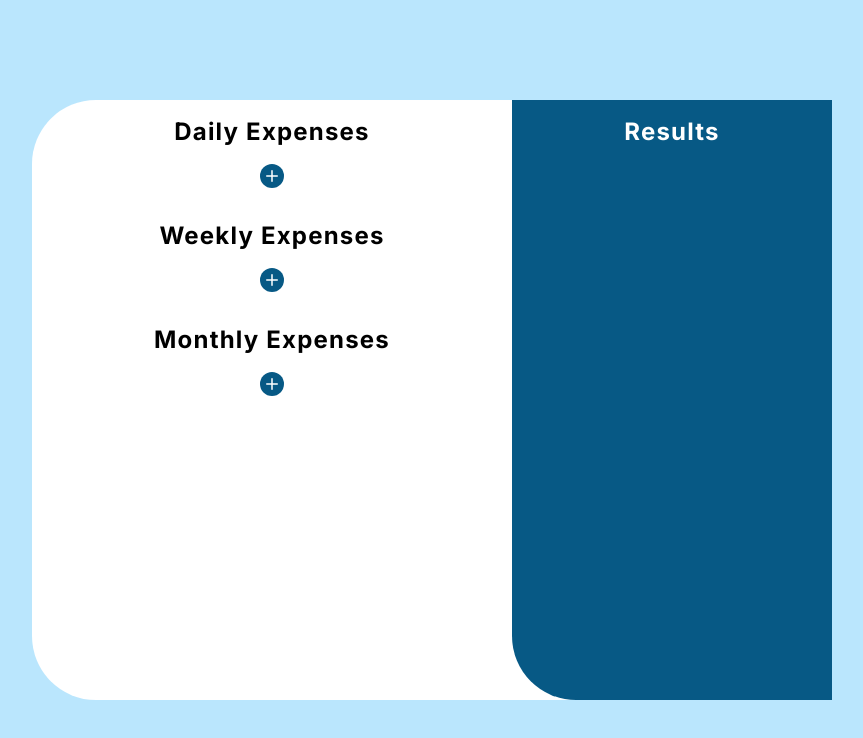
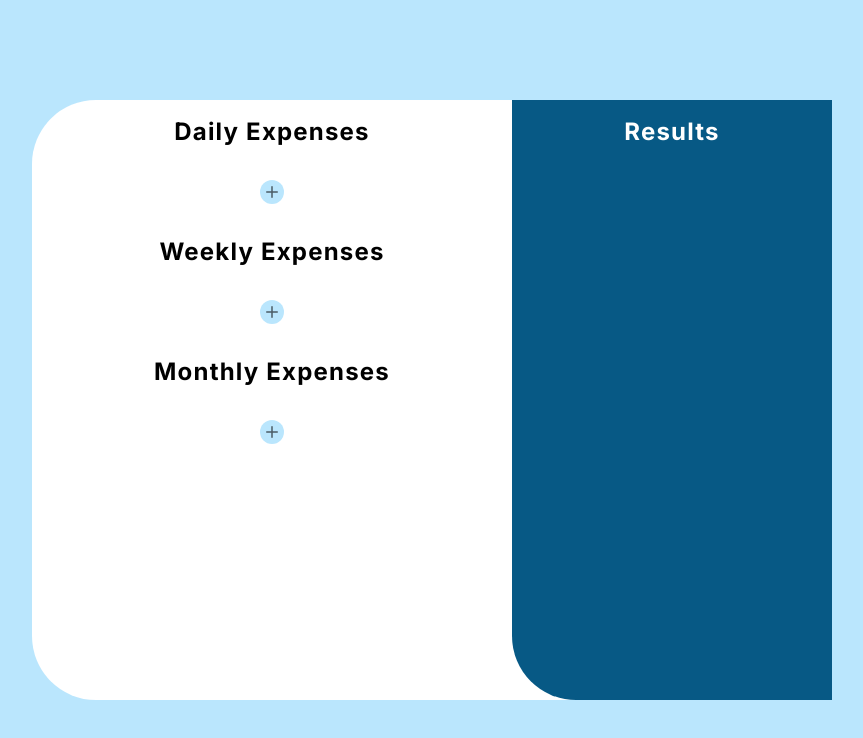
Before and after one commit to williamalowe/xpense, a Next.js app: page / in a window 1280 px wide. Shown: the top 738 px of the page, without its empty margins (208-1071 px from the left). Built offline with nearby package versions, Linux system fonts and the light colour scheme.

Commit message:
styles: minor styling adjustments

```diff
--- a/src/components/expense-section.tsx
+++ b/src/components/expense-section.tsx
@@ -75,7 +75,7 @@ export default function ExpenseSection({
       )}
       <button
         onClick={() => setShowForm(!showForm)}
-        className="w-6 h-6 rounded-full bg-sky-800 text-white text-2xl flex items-center justify-center"
+        className="mt-4 w-6 h-6 rounded-full bg-sky-200 text-black/60 text-2xl flex items-center justify-center"
       >
         {showForm ? <BsDash /> : <BsPlus />}
       </button>
```
